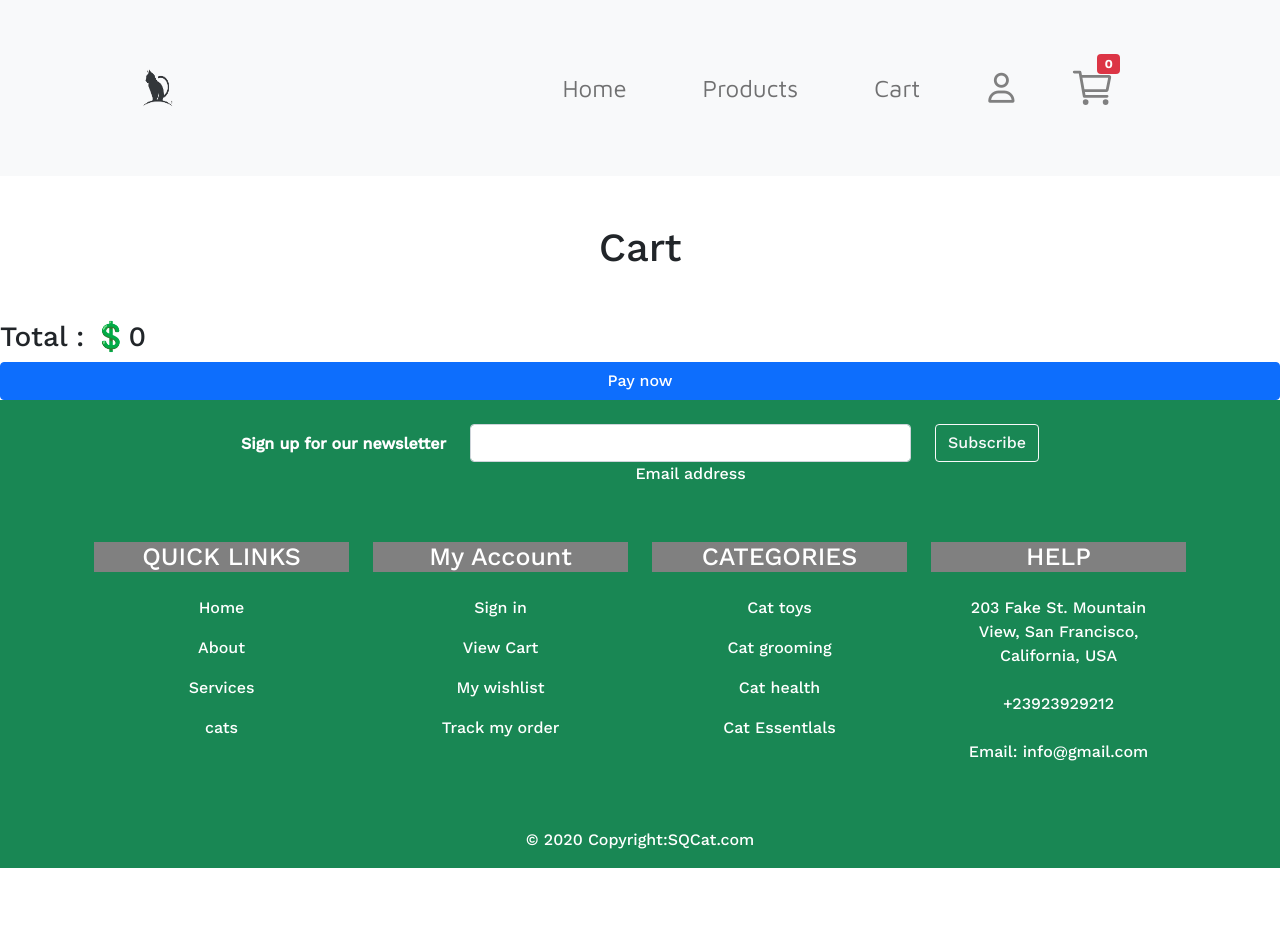
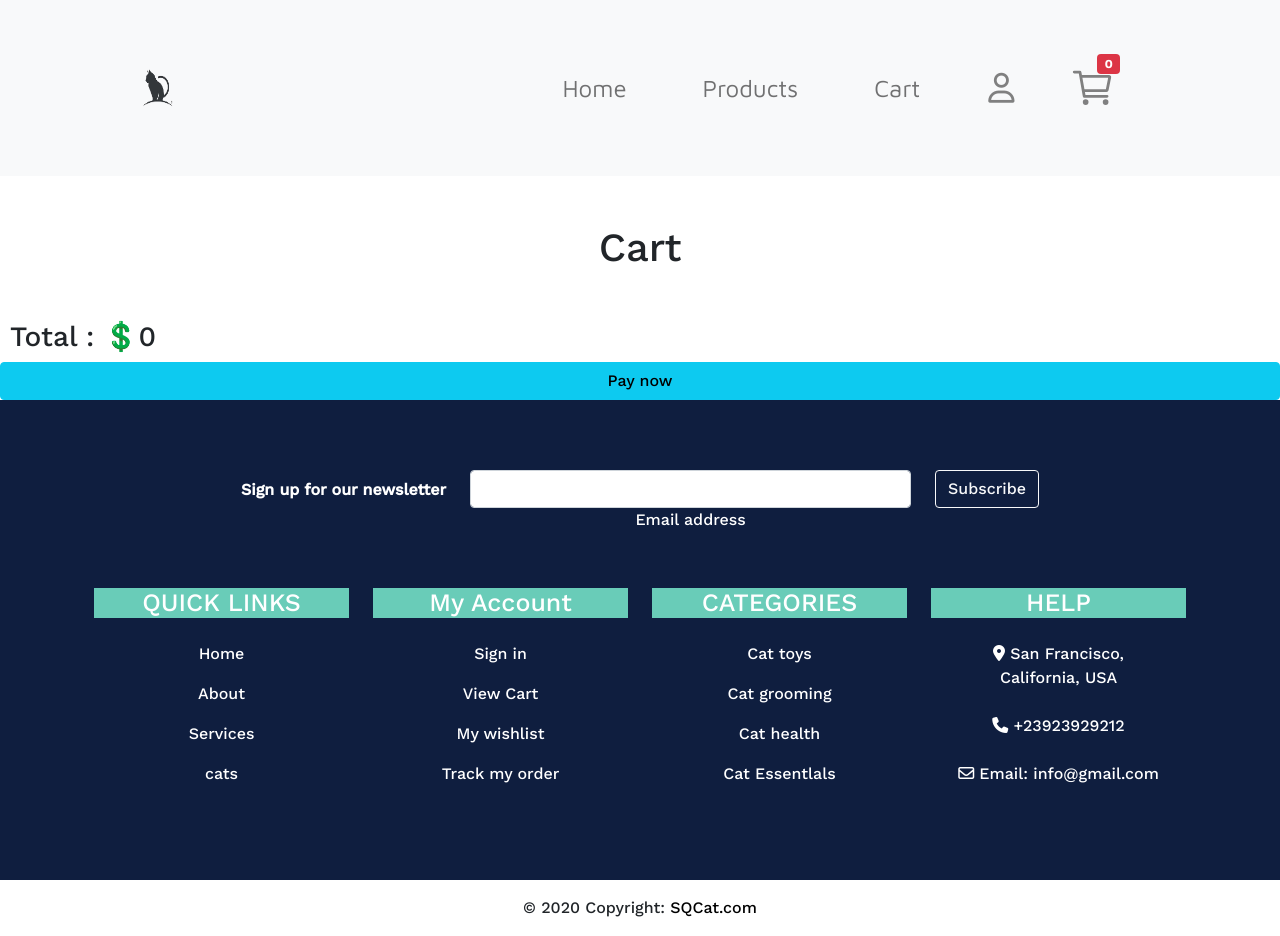
Before and after one commit to saddam-maratouq/Cat_Store, a React (Vite) app: page /cart in a window 1280 px wide. Before the commit the page ends 868 px from the top, so only its background shows below. Built offline with nearby package versions, Linux system fonts and the light colour scheme.

Commit message:
change some color in project

```diff
--- a/src/Cat-Data/CatData.js
+++ b/src/Cat-Data/CatData.js
@@ -6,7 +6,7 @@
         "id":  1  ,
         "price": 100,
         "name": " white Exotic " ,
-        "Image": "https://www.bellamiacattery.com/pictures/fairytale12.jpg",
+        "Image": "https://imagesvc.meredithcorp.io/v3/mm/image?url=https%3A%2F%2Fstatic.onecms.io%2Fwp-content%2Fuploads%2Fsites%2F47%2F2020%2F08%2F01%2Fwhite-exotic-shorthair-cat_1159213681-2000.jpg",
         "description": "Lorem Ipsum is simply dummy text of the printing and typesetting industry. Lorem Ipsum has been the\n          industry's standard dummy text ever since the 1500s, when an unknown printer took a galley of type and scrambled it to make a type specimen book."
       },
 
--- a/src/cartItem/CartItem.css
+++ b/src/cartItem/CartItem.css
@@ -1,13 +1,19 @@
 .qty {
-    width: 40%;
+    width: 10%;
 }
 
 
 .table {
-    border-right: 6px solid #3E65A0;
-    transition: 10ms ;
+    border-right: 6px solid #0F1E3F ;
+    transition: 2s ;
+   width: 100%;
 }
 
 .table:hover {
-    background-color: #3E65A0;
+    background-color: #0F1E3F ;
+    color: #fff
 }
+
+h3 {
+    margin-left: 10px;
+}
--- a/src/components/footer/Footer.jsx
+++ b/src/components/footer/Footer.jsx
@@ -12,7 +12,7 @@ const Footer = () => {
     <>
 
  {/* Footer  */}
-<footer className=" bg-success text-center text-white ">
+<footer className="  text-center text-white ">
    {/* Grid container  */}
   <div className="container p-4">
      {/* Section: Social media  */}
@@ -137,13 +137,13 @@ const Footer = () => {
 
           <ul className="list-unstyled mb-0">
             <li className='m-4' >
-              <a href="#!" className="text-white"> 203 Fake St. Mountain View, San Francisco, California, USA </a>
+              <a href="#!" className="text-white"> <i class="fa-solid fa-location-dot"></i> San Francisco, California, USA </a>
             </li>
             <li className='m-4'>
-              <a href="#!" className="text-white tele "> +23923929212 </a>
+              <a href="#!" className="text-white tele "> <i className="fa-solid fa-phone"> </i> +23923929212 </a>
             </li>
             <li className='m-4'>
-              <a href="#!" className="text-white"> Email: info@gmail.com</a>
+              <a href="#!" className="text-white">  <i className="fa-regular fa-envelope"> </i> Email: info@gmail.com</a>
             </li>
 
           </ul>
@@ -157,12 +157,12 @@ const Footer = () => {
    {/* Grid container  */}
 
    {/* Copyright  */}
-  <div className="text-center p-3 mb-0">
-    © 2020 Copyright:
-    <a className="text-white" href="#">SQCat.com</a>
-  </div>
    {/* Copyright  */}
 </footer>
+  <div className="text-center p-3 mb-0">
+    © 2020 Copyright:  {' '}
+    <a className="text-black" href="#">SQCat.com</a>
+  </div>
  {/* Footer  */}
    </>
    )
--- a/src/components/footer/footer.css
+++ b/src/components/footer/footer.css
@@ -1,8 +1,18 @@
+
+footer {
+    background-color: #0F1E3F;
+    /* display: flex; */
+    min-height: 60vh;
+    display: flex;
+    justify-content: center;
+    align-items: center;
+}
+
 a {
     text-decoration: none;
 }
 
 .f-title {
     font-size: 25px;
-    background-color:   gray;
+    background-color:   #69CCB8
 }
--- a/src/components/header/Header.jsx
+++ b/src/components/header/Header.jsx
@@ -59,7 +59,7 @@ const Header = () => {
 
 
     <Routes>
-    <Route path="/" element={<Producet/>} exact />
+    <Route path="/" element={<Home/>} exact />
     <Route path="/home" element={<Home/>} exact />
     <Route path="/producets" element={<Producet />}  exact/>
     <Route path="/cart" element={<Cart />} exact />
--- a/src/components/prodect/ProductItem.jsx
+++ b/src/components/prodect/ProductItem.jsx
@@ -55,7 +55,7 @@ const ProductItem = ({cat}) => {
 
               :
 
-              ( <button onClick={handelAddCat} className="btn btn-primary">
+              ( <button onClick={handelAddCat} className="btn btn-info">
                 Add to Cart
             </button> )
 
--- a/src/pages/Cart.jsx
+++ b/src/pages/Cart.jsx
@@ -40,11 +40,11 @@ useEffect(() => {
       ))}
     </div>
 
-    <h3> Total :  &#128178;{total} </h3>
+    <h3>   Total :   &#128178;{total} </h3>
 
 
   <div className="d-grid gap-2">
-  <button className="btn btn-primary" type="button">Pay now </button>
+  <button className="btn btn-info" type="button">Pay now </button>
    </div>
 
     </div>
```
